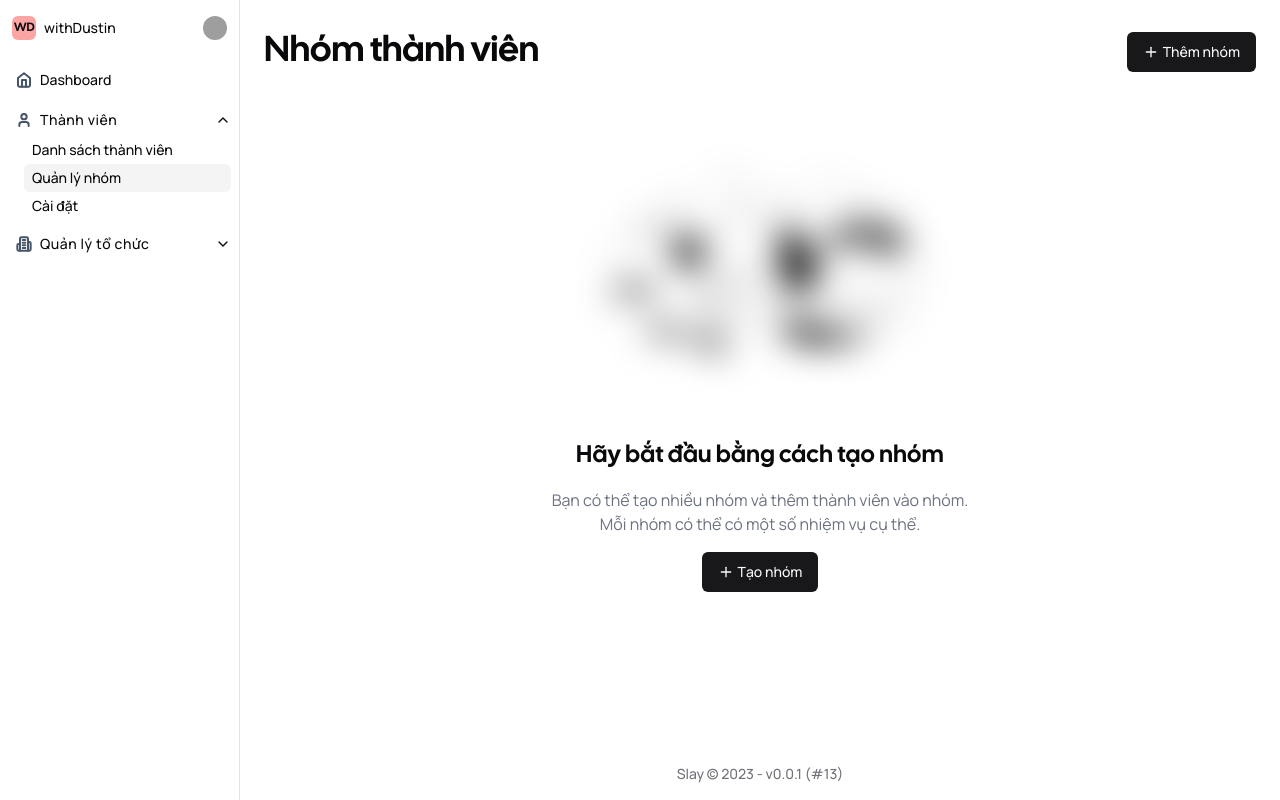
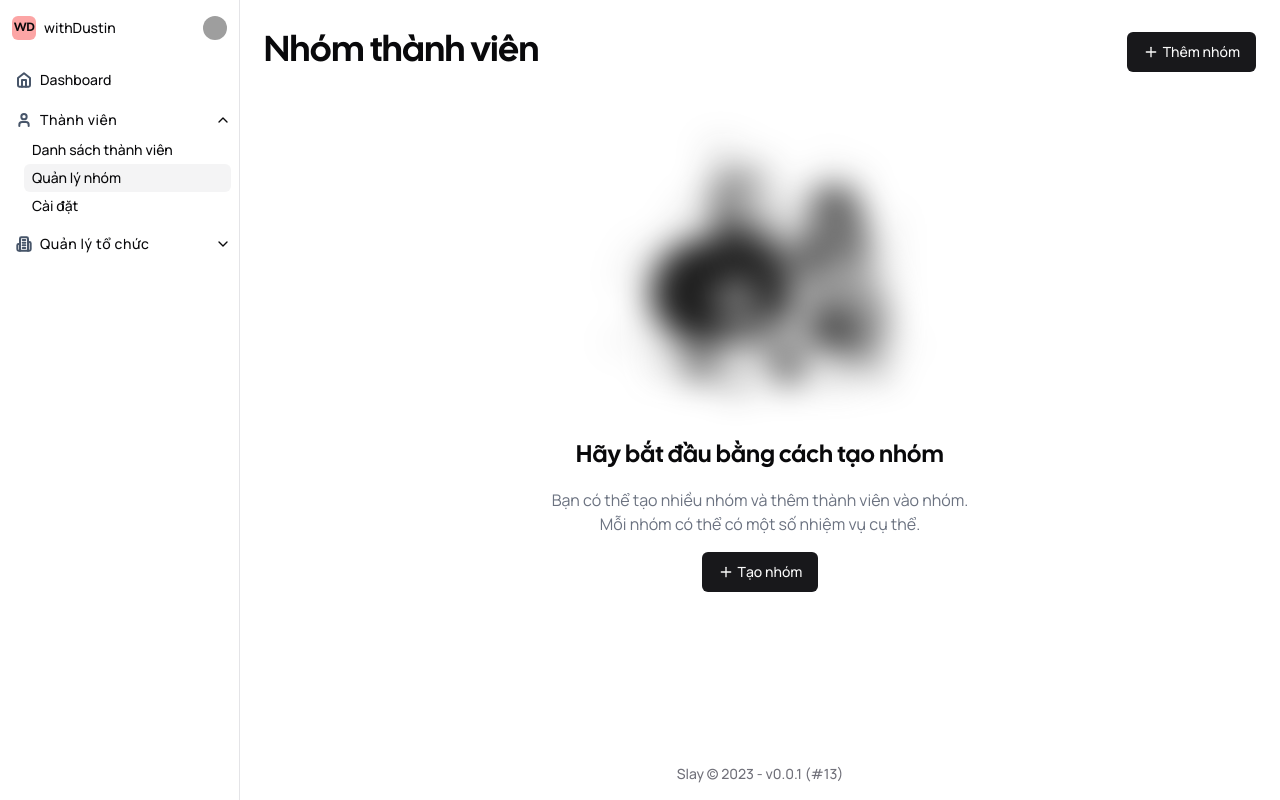
Before and after one commit to duongdev/next13-saas, a Next.js app: page /org/1/people/groups in a window 1280 px wide. Built offline with nearby package versions, Linux system fonts and the light colour scheme; grey boxes are pictures that could not be loaded.

Commit message:
Update illustration

```diff
--- a/src/app/(dashboard)/org/[org]/people/groups/page.tsx
+++ b/src/app/(dashboard)/org/[org]/people/groups/page.tsx
@@ -18,13 +18,16 @@ const Page: FC<UserGroupsPageProps> = () => {
     <div className="w-full px-4 py-4 md:mx-auto md:max-w-5xl md:py-8">
       <div className="mb-4 flex items-center justify-between gap-4 md:mb-8">
         <h1 className="text-4xl font-semibold">Nhóm thành viên</h1>
-        <Button variant="default">
-          <Plus className="mr-1 w-4" /> Thêm nhóm
+        <Button asChild variant="default">
+          <Link href="./groups/create">
+            <Plus className="mr-1 w-4" /> Thêm nhóm
+          </Link>
         </Button>
       </div>
 
       <div>
         <EmptyState
+          image="/assets/illustrations/creative-work.svg"
           title="Hãy bắt đầu bằng cách tạo nhóm"
           action={
             <Button asChild>
--- a/src/components/states/empty-state.tsx
+++ b/src/components/states/empty-state.tsx
@@ -3,8 +3,6 @@ import { type ReactNode, type FC } from 'react'
 import { cn } from '@/lib/utils'
 
 import BlurImage from '../ui/blur-image'
-
-import img from './assets/cute-dog-with-a-bone.svg'
 
 export type EmptyStateProps = {
   title?: ReactNode
@@ -17,7 +15,7 @@ export type EmptyStateProps = {
 const EmptyState: FC<EmptyStateProps> = ({
   title,
   description,
-  image = img,
+  image = '/assets/illustrations/cute-dog-with-a-bone.svg',
   action,
   className,
 }) => {
@@ -25,10 +23,11 @@ const EmptyState: FC<EmptyStateProps> = ({
     <div className={cn('flex flex-col items-center gap-4', className)}>
       {!!image && (
         <BlurImage
+          priority
           alt="Cute dog with a bone"
           className="h-auto w-80"
           height={400}
-          src={image ?? img}
+          src={image}
           width={400}
         />
       )}
```
Also changed, not shown: public/assets/illustrations/creative-work.svg (added), public/assets/illustrations/cute-dog-with-a-bone.svg (renamed from src/components/states/assets/cute-dog-with-a-bone.svg).
